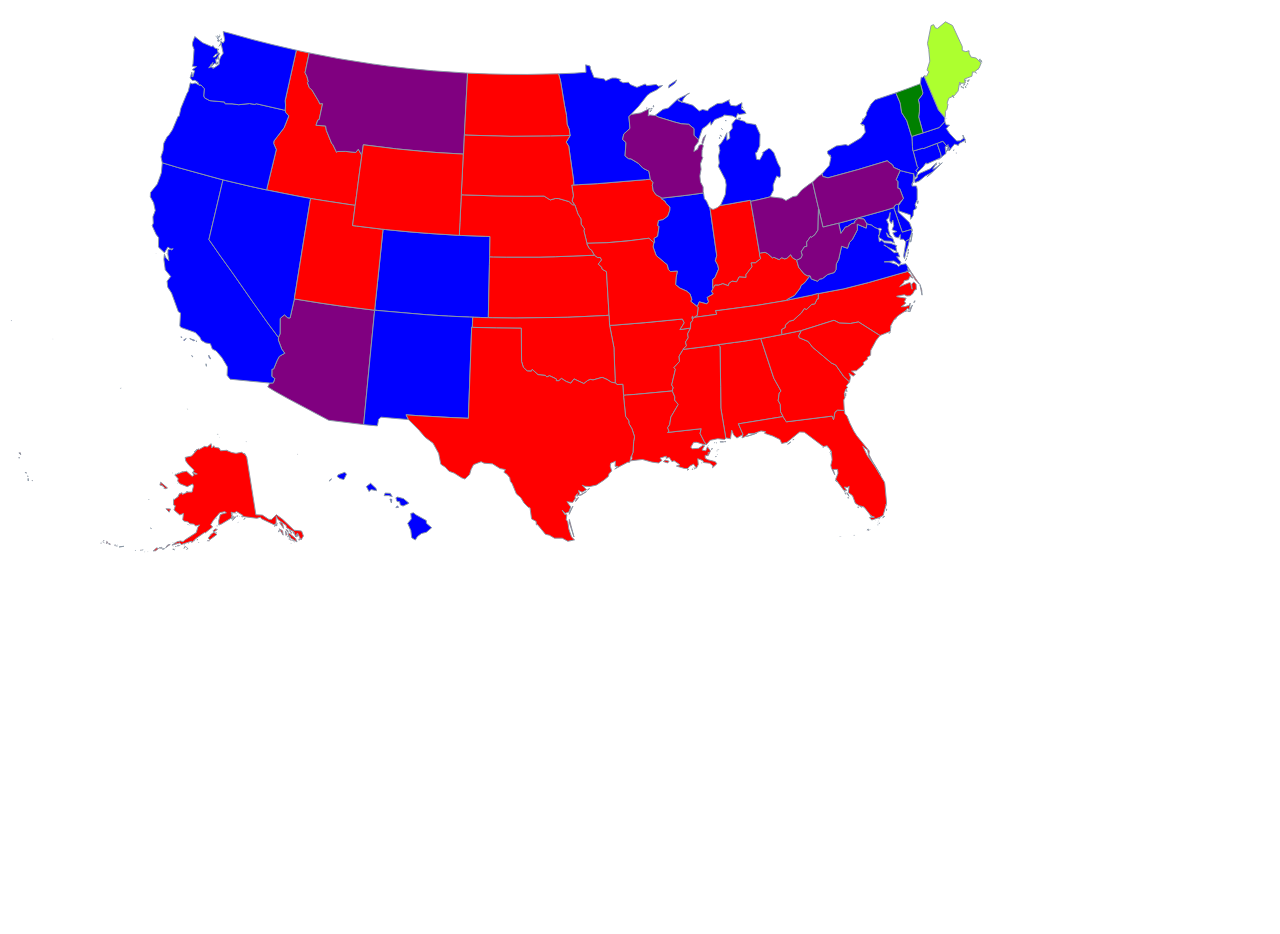
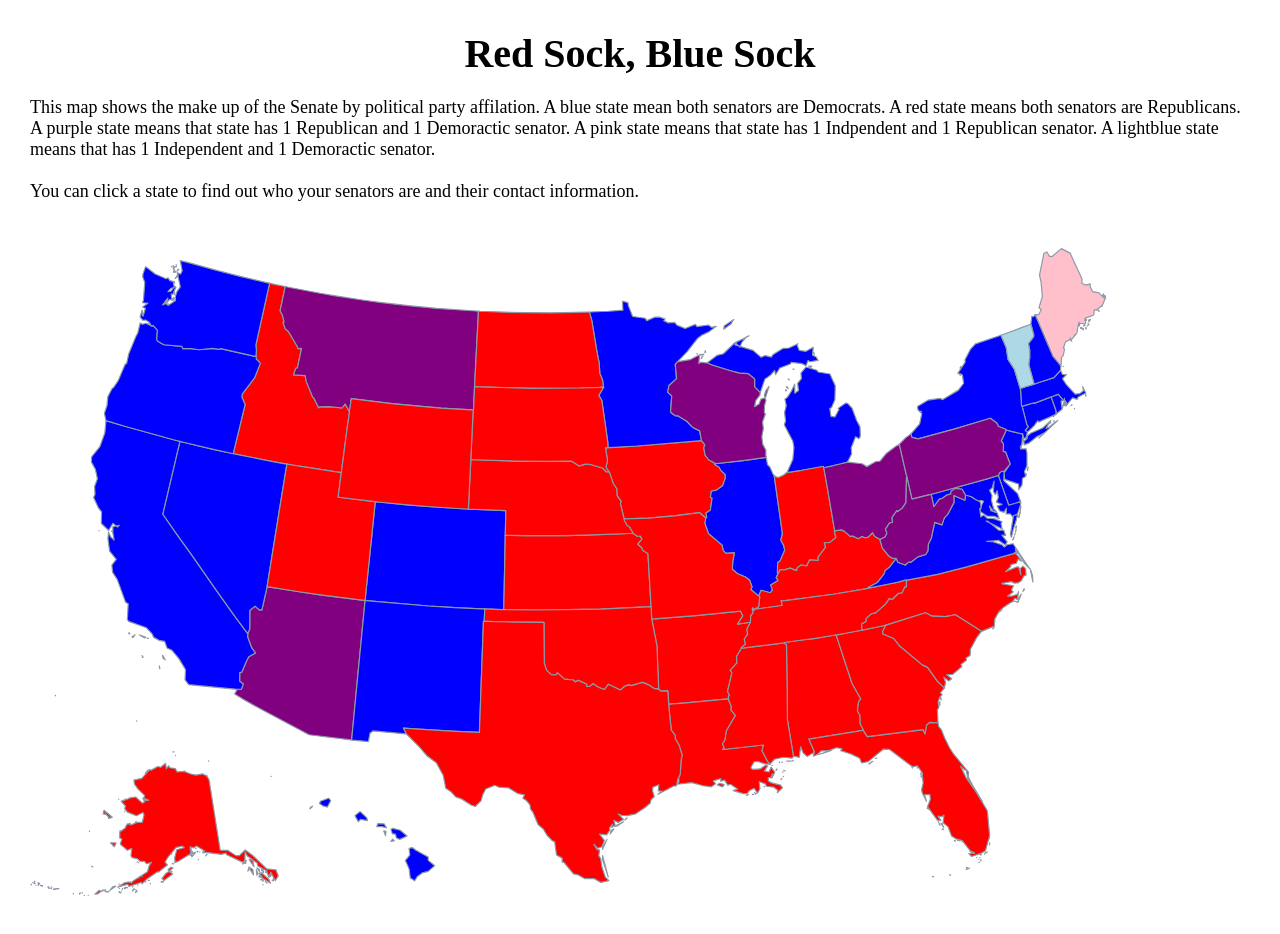
Before and after one commit to marselgray/senate_map, a website: page index.html in a window 1280 px wide. Before the commit the page ends 800 px from the top, so only its background shows below. Drawn offline with nearby package versions, Linux system fonts and the light colour scheme.

Commit message:
🚀 Update: text information

```diff
--- a/index.html
+++ b/index.html
@@ -10,6 +10,21 @@
 </head>
 <body>
 
+	<section class="intro">
+		<h1 class="intro--heading">Red Sock, Blue Sock</h1>
+		<p class="intro--text">
+			This map shows the make up of the Senate by political party affilation.
+			A blue state mean both senators are Democrats.
+			A red state means both senators are Republicans.
+			A purple state means that state has 1 Republican and 1 Demoractic senator.
+			A pink state means that state has 1 Indpendent and 1 Republican senator.
+			A lightblue state means that has 1 Independent and 1 Demoractic senator.
+
+			<br><br>
+
+			You can click a state to find out who your senators are and their contact information.
+		</p>
+	</section>
 
 
 	<section class="map">
--- a/src/scss/base/_base.scss
+++ b/src/scss/base/_base.scss
@@ -50,6 +50,7 @@ html{
 body{
 	box-sizing: border-box;
 	overflow: hidden;
+	padding: 3rem;
 }
 
 a{
--- a/src/scss/main.scss
+++ b/src/scss/main.scss
@@ -1,3 +1,4 @@
 @import 'base/base';
 
 @import 'map/map';
+@import 'map/text';
--- a/src/scss/map/_map.scss
+++ b/src/scss/map/_map.scss
@@ -1,5 +1,12 @@
 .map{
 
+
+	svg{
+		width: 100%;
+		height: 100%;
+		position: relative;
+		left: -10%;
+	}
 
 	&--state{
 		cursor: pointer;
@@ -20,11 +27,11 @@
 	&--green{
 
 		&__red{
-			fill: greenyellow;
+			fill: pink;
 		}
 
 		&__blue{
-			fill: green;
+			fill: lightblue;
 		}
 	}
 }
--- /dev/null
+++ b/src/scss/map/_text.scss
@@ -0,0 +1,12 @@
+.intro{
+
+	&--heading{
+		font-size: 4rem;
+		text-align: center;
+	}
+
+	&--text{
+		margin: 2rem 0;
+		font-size: 1.8rem;
+	}
+}
```
Also changed, not shown: assets/css/main.css.
